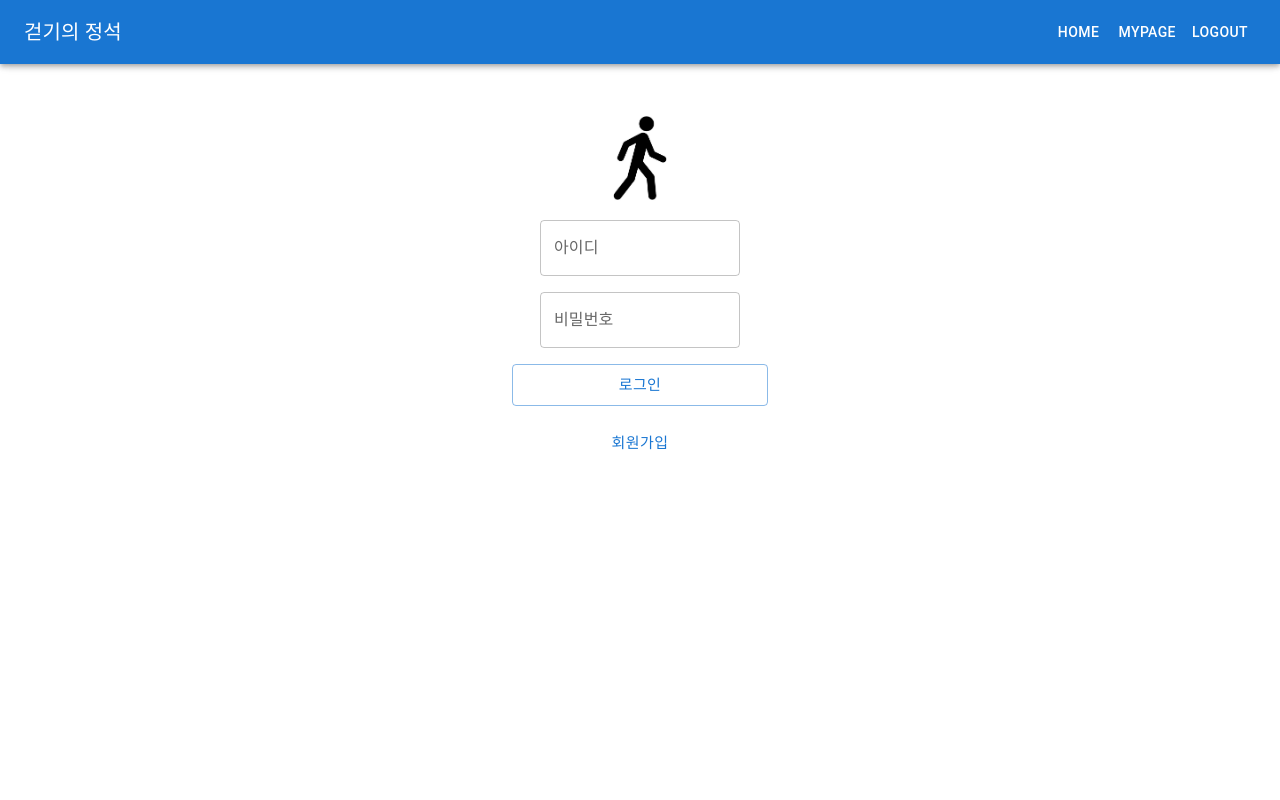
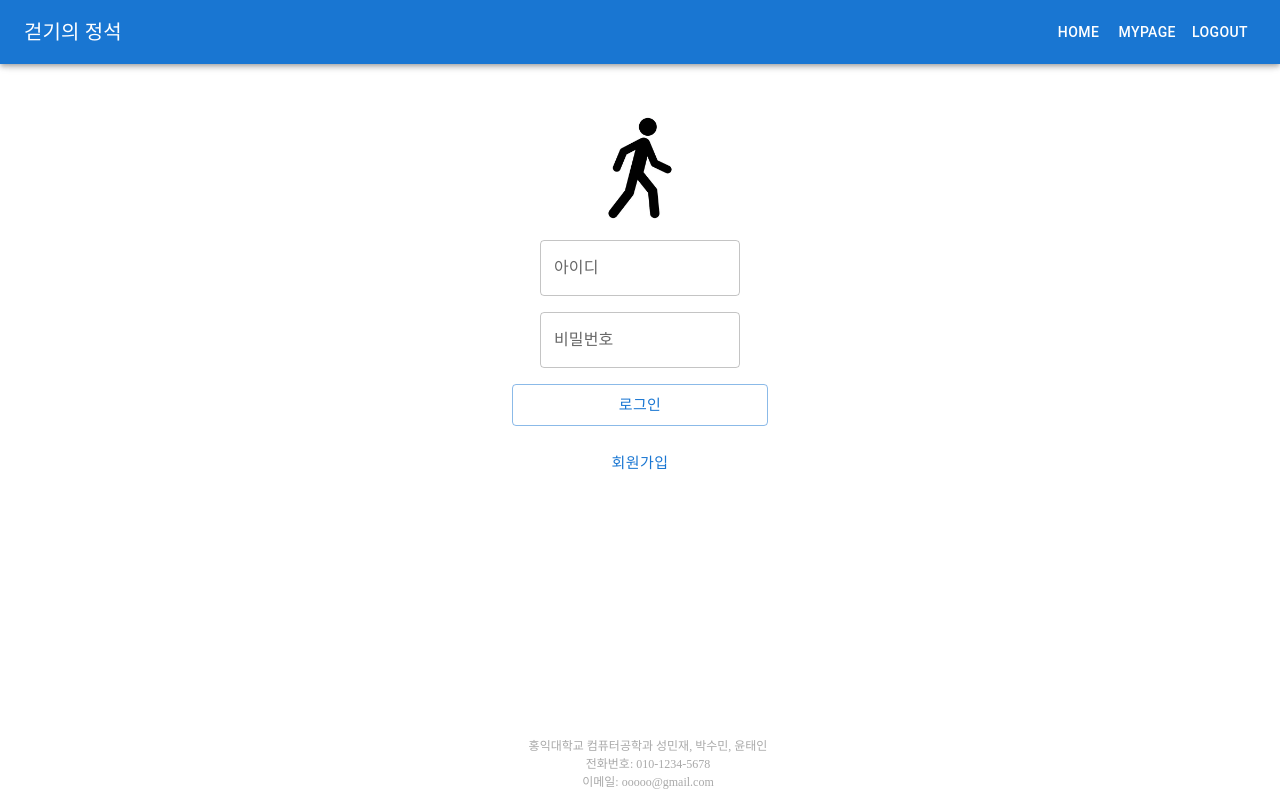
Before and after one commit to soominnn/The-Essence-Of-Walking-Front, a React (Create React App) app: page / in a window 1280 px wide. Built offline with nearby package versions, Linux system fonts and the light colour scheme.

Commit message:
[221031] footer 적용

```diff
--- a/src/components/atoms/DrawerAppBar.js
+++ b/src/components/atoms/DrawerAppBar.js
@@ -72,9 +72,6 @@ function DrawerAppBar(props) {
                         variant="h6"
                         component="div"
                         sx={{ flexGrow: 1, display: { xs: 'none', sm: 'block', textAlign: 'left' } }}
-                        onClick={()=>{
-                            navigate("/main");
-                        }}
                     >
                         걷기의 정석
                     </Typography>
--- /dev/null
+++ b/src/components/atoms/Footer.js
@@ -0,0 +1,26 @@
+import React from "react";
+
+function Footer(){
+    return (
+        <div style={{
+            fontSize: "12px",
+            color: "darkgray",
+            position: "fixed",
+            bottom: "0",
+            width: "100%",
+            margin: "10px 0px",
+        }}>
+            <div>
+                홍익대학교 컴퓨터공학과 성민재, 박수민, 윤태인
+            </div>
+            <div>
+                전화번호: 010-1234-5678
+            </div>
+            <div>
+                이메일: ooooo@gmail.com
+            </div>
+        </div>
+    );
+}
+
+export default Footer;
--- a/src/components/pages/EditInformation.js
+++ b/src/components/pages/EditInformation.js
@@ -4,6 +4,7 @@ import {Box} from "@mui/material";
 import OutlinedButton from "../atoms/OutlinedButton";
 import {useNavigate} from "react-router-dom";
 import DrawerAppBar from "../atoms/DrawerAppBar";
+import Footer from "../atoms/Footer";
 function EditInformation(){
     const navigate = useNavigate();
 
@@ -94,6 +95,7 @@ function EditInformation(){
                 </div>
                 <OutlinedButton content={"회원정보 수정"} onClick ={editInfoButtonClick}/>
             </Box>
+            <Footer/>
         </div>
     );
 }
--- a/src/components/pages/LoginPage.js
+++ b/src/components/pages/LoginPage.js
@@ -7,6 +7,8 @@ import TextButton from "../atoms/TextButton";
 import {useNavigate} from "react-router-dom";
 import DrawerAppBar from "../atoms/DrawerAppBar";
 import walkingman from "../img/walkingman.png";
+import Footer from "../atoms/Footer";
+
 function LoginPage(){
     const navigate = useNavigate();
     //로그인 정보
@@ -51,10 +53,9 @@ function LoginPage(){
     };
 
     return(
-
         <div>
             <DrawerAppBar/>
-            <img src={walkingman} width={"100px"} />
+            <img src={walkingman} width={"120px"} />
             <Box
                 component="form"
                 sx={{
@@ -63,7 +64,7 @@ function LoginPage(){
                 }}
                 noValidate
                 autoComplete="off"
-            >
+                >
                 <div>
                     <TextInput label={"아이디"} onChange={idChange}/>
                 </div>
@@ -75,6 +76,7 @@ function LoginPage(){
                 </div>
                 <TextButton onClick={signupButtonOnClick} content={"회원가입"}/>
             </Box>
+            <Footer/>
         </div>
     );
 }
--- a/src/components/pages/MainPage.js
+++ b/src/components/pages/MainPage.js
@@ -4,6 +4,7 @@ import Box from '@mui/material/Box';
 import Paper from '@mui/material/Paper';
 import Grid from '@mui/material/Unstable_Grid2';
 import DrawerAppBar from "../atoms/DrawerAppBar";
+import Footer from "../atoms/Footer";
 
 const Item = styled(Paper)(({ theme }) => ({
     backgroundColor: theme.palette.mode === 'dark' ? '#1A2027' : '#fff',
@@ -30,8 +31,6 @@ function MainPage(){
                             Commodo sed egestas egestas fringilla phasellus faucibus. Semper risus in hendrerit gravida rutrum quisque non tellus. Ac odio tempor orci dapibus ultrices in iaculis. Bibendum neque egestas congue quisque egestas diam. Id ornare arcu odio ut sem nulla pharetra diam. Sed augue lacus viverra vitae congue eu consequat ac felis. Egestas pretium aenean pharetra magna. Mi bibendum neque egestas congue. Ac turpis egestas maecenas pharetra convallis posuere morbi. Congue nisi vitae suscipit tellus mauris a. Nisl tincidunt eget nullam non nisi. At imperdiet dui accumsan sit amet nulla facilisi. Suspendisse in est ante in nibh mauris cursus mattis. Lorem ipsum dolor sit amet consectetur adipiscing elit pellentesque. Urna neque viverra justo nec ultrices. Tincidunt eget nullam non nisi est sit amet. Scelerisque mauris pellentesque pulvinar pellentesque habitant morbi tristique senectus et. Enim nunc faucibus a pellentesque.
 
                             Quam elementum pulvinar etiam non quam. Duis convallis convallis tellus id interdum velit laoreet id. Nisi quis eleifend quam adipiscing vitae. Consectetur adipiscing elit duis tristique sollicitudin nibh sit amet. Interdum posuere lorem ipsum dolor sit amet. Fusce id velit ut tortor pretium viverra suspendisse potenti. Volutpat commodo sed egestas egestas fringilla phasellus. Vivamus arcu felis bibendum ut tristique et. Ac placerat vestibulum lectus mauris ultrices. Sit amet cursus sit amet dictum sit amet justo. Auctor neque vitae tempus quam pellentesque. Tempor commodo ullamcorper a lacus vestibulum sed arcu non odio. Nec ultrices dui sapien eget mi. Sit amet cursus sit amet dictum sit amet. Id volutpat lacus laoreet non curabitur gravida. Velit sed ullamcorper morbi tincidunt ornare massa eget egestas. Leo vel orci porta non pulvinar neque laoreet suspendisse interdum. Volutpat est velit egestas dui id ornare arcu. Eu volutpat odio facilisis mauris sit amet massa vitae tortor.
-
-                            Id consectetur purus ut faucibus pulvinar elementum. Integer malesuada nunc vel risus commodo viverra. Sit amet massa vitae tortor condimentum lacinia quis vel eros. Aliquam vestibulum morbi blandit cursus risus at ultrices mi tempus. Velit ut tortor pretium viverra suspendisse potenti. Urna nunc id cursus metus aliquam eleifend mi in nulla. Ut lectus arcu bibendum at. A cras semper auctor neque vitae. Amet commodo nulla facilisi nullam vehicula. Id porta nibh venenatis cras sed felis eget. Elementum tempus egestas sed sed risus pretium quam. Mollis aliquam ut porttitor leo. Consequat id porta nibh venenatis cras sed.
                         </Item>
                     </Grid>
                     <Grid xs={8}>
@@ -44,12 +43,11 @@ function MainPage(){
                             Commodo sed egestas egestas fringilla phasellus faucibus. Semper risus in hendrerit gravida rutrum quisque non tellus. Ac odio tempor orci dapibus ultrices in iaculis. Bibendum neque egestas congue quisque egestas diam. Id ornare arcu odio ut sem nulla pharetra diam. Sed augue lacus viverra vitae congue eu consequat ac felis. Egestas pretium aenean pharetra magna. Mi bibendum neque egestas congue. Ac turpis egestas maecenas pharetra convallis posuere morbi. Congue nisi vitae suscipit tellus mauris a. Nisl tincidunt eget nullam non nisi. At imperdiet dui accumsan sit amet nulla facilisi. Suspendisse in est ante in nibh mauris cursus mattis. Lorem ipsum dolor sit amet consectetur adipiscing elit pellentesque. Urna neque viverra justo nec ultrices. Tincidunt eget nullam non nisi est sit amet. Scelerisque mauris pellentesque pulvinar pellentesque habitant morbi tristique senectus et. Enim nunc faucibus a pellentesque.
 
                             Quam elementum pulvinar etiam non quam. Duis convallis convallis tellus id interdum velit laoreet id. Nisi quis eleifend quam adipiscing vitae. Consectetur adipiscing elit duis tristique sollicitudin nibh sit amet. Interdum posuere lorem ipsum dolor sit amet. Fusce id velit ut tortor pretium viverra suspendisse potenti. Volutpat commodo sed egestas egestas fringilla phasellus. Vivamus arcu felis bibendum ut tristique et. Ac placerat vestibulum lectus mauris ultrices. Sit amet cursus sit amet dictum sit amet justo. Auctor neque vitae tempus quam pellentesque. Tempor commodo ullamcorper a lacus vestibulum sed arcu non odio. Nec ultrices dui sapien eget mi. Sit amet cursus sit amet dictum sit amet. Id volutpat lacus laoreet non curabitur gravida. Velit sed ullamcorper morbi tincidunt ornare massa eget egestas. Leo vel orci porta non pulvinar neque laoreet suspendisse interdum. Volutpat est velit egestas dui id ornare arcu. Eu volutpat odio facilisis mauris sit amet massa vitae tortor.
-
-                            Id consectetur purus ut faucibus pulvinar elementum. Integer malesuada nunc vel risus commodo viverra. Sit amet massa vitae tortor condimentum lacinia quis vel eros. Aliquam vestibulum morbi blandit cursus risus at ultrices mi tempus. Velit ut tortor pretium viverra suspendisse potenti. Urna nunc id cursus metus aliquam eleifend mi in nulla. Ut lectus arcu bibendum at. A cras semper auctor neque vitae. Amet commodo nulla facilisi nullam vehicula. Id porta nibh venenatis cras sed felis eget. Elementum tempus egestas sed sed risus pretium quam. Mollis aliquam ut porttitor leo. Consequat id porta nibh venenatis cras sed.
                         </Item>
                     </Grid>
                 </Grid>
             </Box>
+            <Footer/>
         </div>
     );
 }
--- a/src/components/pages/MyPage.js
+++ b/src/components/pages/MyPage.js
@@ -3,6 +3,7 @@ import DrawerAppBar from "../atoms/DrawerAppBar";
 import {Box} from "@mui/material";
 import OutlinedButton from "../atoms/OutlinedButton";
 import {useNavigate} from "react-router-dom";
+import Footer from "../atoms/Footer";
 
 function MyPage(){
     const navigate = useNavigate();
@@ -34,6 +35,7 @@ function MyPage(){
                     <OutlinedButton content={'회원 탈퇴'} onClick={removeInfo}/>
                 </div>
             </Box>
+            <Footer/>
         </div>
     );
 }
--- a/src/components/pages/PastRecordComparePage.js
+++ b/src/components/pages/PastRecordComparePage.js
@@ -2,6 +2,7 @@ import React from "react";
 import DrawerAppBar from "../atoms/DrawerAppBar";
 import Paper from '@mui/material/Paper';
 import {styled} from "@mui/material/styles";
+import Footer from "../atoms/Footer";
 
 const Item = styled(Paper)(({ theme }) => ({
     backgroundColor: theme.palette.mode === 'dark' ? '#1A2027' : '#fff',
@@ -24,9 +25,8 @@ function PastRecordComparePage(){
                 Faucibus a pellentesque sit amet porttitor eget dolor morbi non. Facilisi etiam dignissim diam quis. Id leo in vitae turpis massa sed elementum. Porttitor massa id neque aliquam vestibulum. Quam lacus suspendisse faucibus interdum posuere lorem ipsum dolor. Quisque sagittis purus sit amet volutpat consequat. Tellus id interdum velit laoreet id donec ultrices tincidunt. Dui sapien eget mi proin sed libero enim sed faucibus. Id diam maecenas ultricies mi eget mauris. Hendrerit gravida rutrum quisque non tellus. Ultrices vitae auctor eu augue ut lectus arcu bibendum at. Sagittis purus sit amet volutpat consequat mauris nunc congue. Mattis pellentesque id nibh tortor id aliquet lectus proin. Est ultricies integer quis auctor elit sed vulputate mi. Nec dui nunc mattis enim ut tellus elementum sagittis vitae.
 
                 Ut eu sem integer vitae. Pharetra vel turpis nunc eget. Id velit ut tortor pretium viverra suspendisse potenti nullam. Augue eget arcu dictum varius duis. Nisi est sit amet facilisis magna etiam. Sed blandit libero volutpat sed cras ornare arcu dui. Posuere sollicitudin aliquam ultrices sagittis orci. Nec sagittis aliquam malesuada bibendum arcu vitae elementum curabitur vitae. Sit amet porttitor eget dolor morbi non arcu risus quis. Vitae turpis massa sed elementum. Viverra adipiscing at in tellus. Felis bibendum ut tristique et egestas quis. Ac ut consequat semper viverra nam libero justo laoreet sit. Sed nisi lacus sed viverra.
-
-                Integer malesuada nunc vel risus commodo viverra maecenas accumsan. Nisl vel pretium lectus quam id leo in vitae turpis. Ut enim blandit volutpat maecenas volutpat blandit. Tortor posuere ac ut consequat semper viverra. Fermentum et sollicitudin ac orci phasellus egestas tellus. Hac habitasse platea dictumst vestibulum rhoncus est pellentesque elit. Eros donec ac odio tempor orci dapibus ultrices in. Tempus egestas sed sed risus pretium quam vulputate dignissim suspendisse. Amet tellus cras adipiscing enim eu turpis egestas pretium. Nibh ipsum consequat nisl vel pretium lectus quam. Massa tincidunt dui ut ornare lectus sit amet est placerat. At ultrices mi tempus imperdiet nulla malesuada pellentesque elit. Praesent semper feugiat nibh sed pulvinar. Dolor sit amet consectetur adipiscing elit ut aliquam. Rutrum tellus pellentesque eu tincidunt tortor aliquam nulla. Morbi tristique senectus et netus et malesuada fames ac. Mollis nunc sed id semper risus in hendrerit gravida rutrum. Neque egestas congue quisque egestas diam in arcu cursus euismod.
             </Item>
+            <Footer/>
         </div>
     );
 }
--- a/src/components/pages/SignupPage.js
+++ b/src/components/pages/SignupPage.js
@@ -5,6 +5,7 @@ import OutlinedButton from "../atoms/OutlinedButton";
 import {useNavigate} from "react-router-dom";
 import axios from "axios";
 import DrawerAppBar from "../atoms/DrawerAppBar";
+import Footer from "../atoms/Footer";
 function SignupPage(){
     const navigate = useNavigate();
 
@@ -118,6 +119,7 @@ function SignupPage(){
                 </div>
                 <OutlinedButton content={"회원가입"} onClick={SignUpOnClick}/>
             </Box>
+            <Footer/>
         </div>
     );
 }
```
